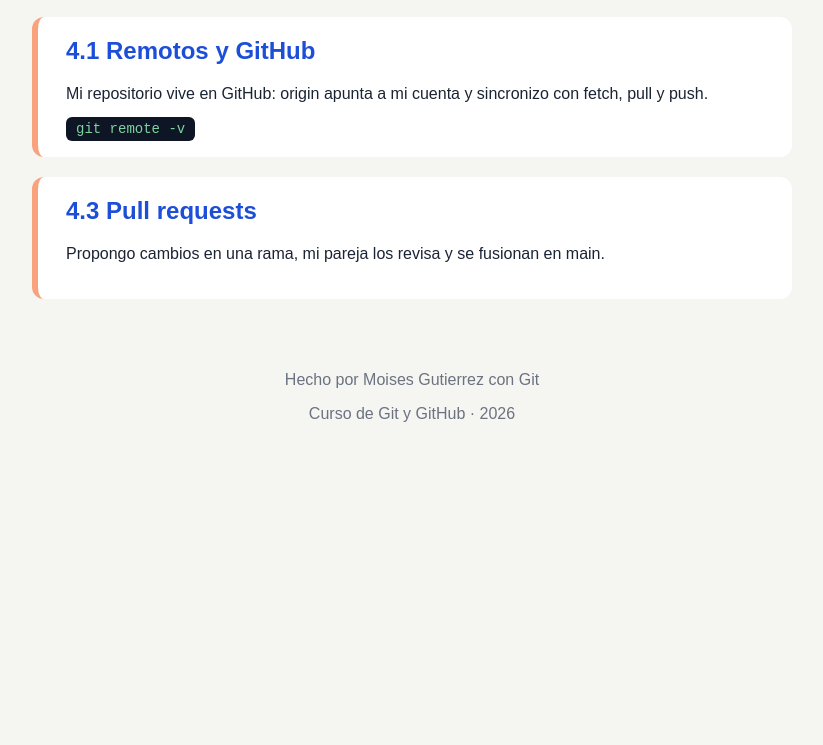
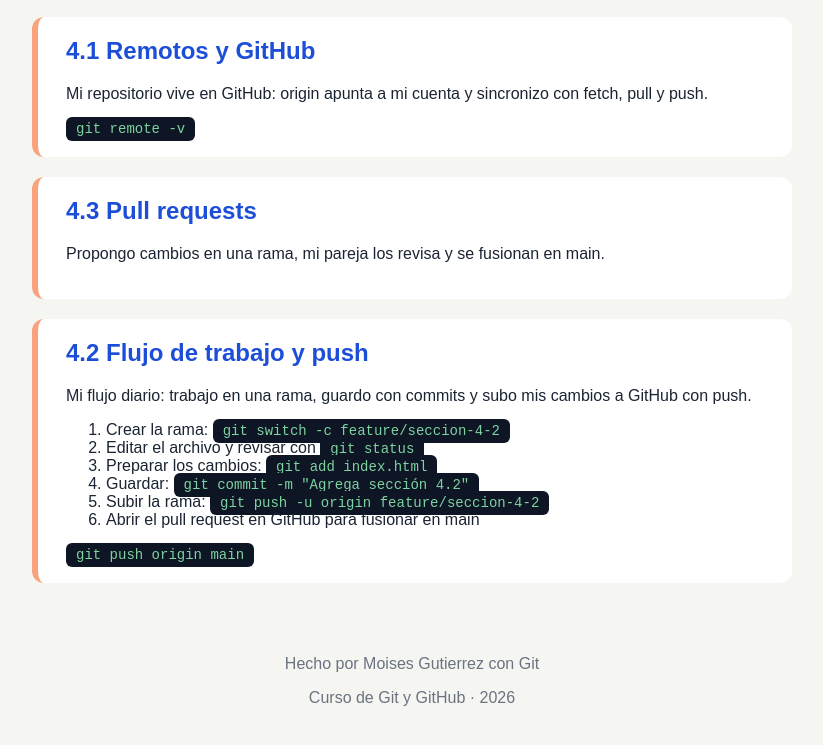
Before and after one commit to Angelwings98/Proyecto-GitHub, a plain HTML site: page index.html in a window 1280 px wide. Shown: the part 1411-2156 px from the top of the page, without its empty margins (228-1051 px from the left). Before the commit the page ends 1874 px from the top, so only its background shows below. Drawn offline with Linux system fonts and the light colour scheme.

Commit message:
Merge pull request #2 from Angelwings98/feature/seccionEmer
Agrega sección 4.2 de flujo de trabajo y push

```diff
--- a/index.html
+++ b/index.html
@@ -64,6 +64,19 @@
             <h2>4.3 Pull requests</h2>
             <p>Propongo cambios en una rama, mi pareja los revisa y se fusionan en main.</p>
         </section>
+        <section>
+            <h2>4.2 Flujo de trabajo y push</h2>
+            <p>Mi flujo diario: trabajo en una rama, guardo con commits y subo mis cambios a GitHub con push.</p>
+            <ol>
+                <li>Crear la rama: <code>git switch -c feature/seccion-4-2</code></li>
+                <li>Editar el archivo y revisar con <code>git status</code></li>
+                <li>Preparar los cambios: <code>git add index.html</code></li>
+                <li>Guardar: <code>git commit -m "Agrega sección 4.2"</code></li>
+                <li>Subir la rama: <code>git push -u origin feature/seccion-4-2</code></li>
+                <li>Abrir el pull request en GitHub para fusionar en main</li>
+            </ol>
+            <code>git push origin main</code>
+        </section>
     </main>
     <footer>
         <p>Hecho por Moises Gutierrez con Git</p>
```
